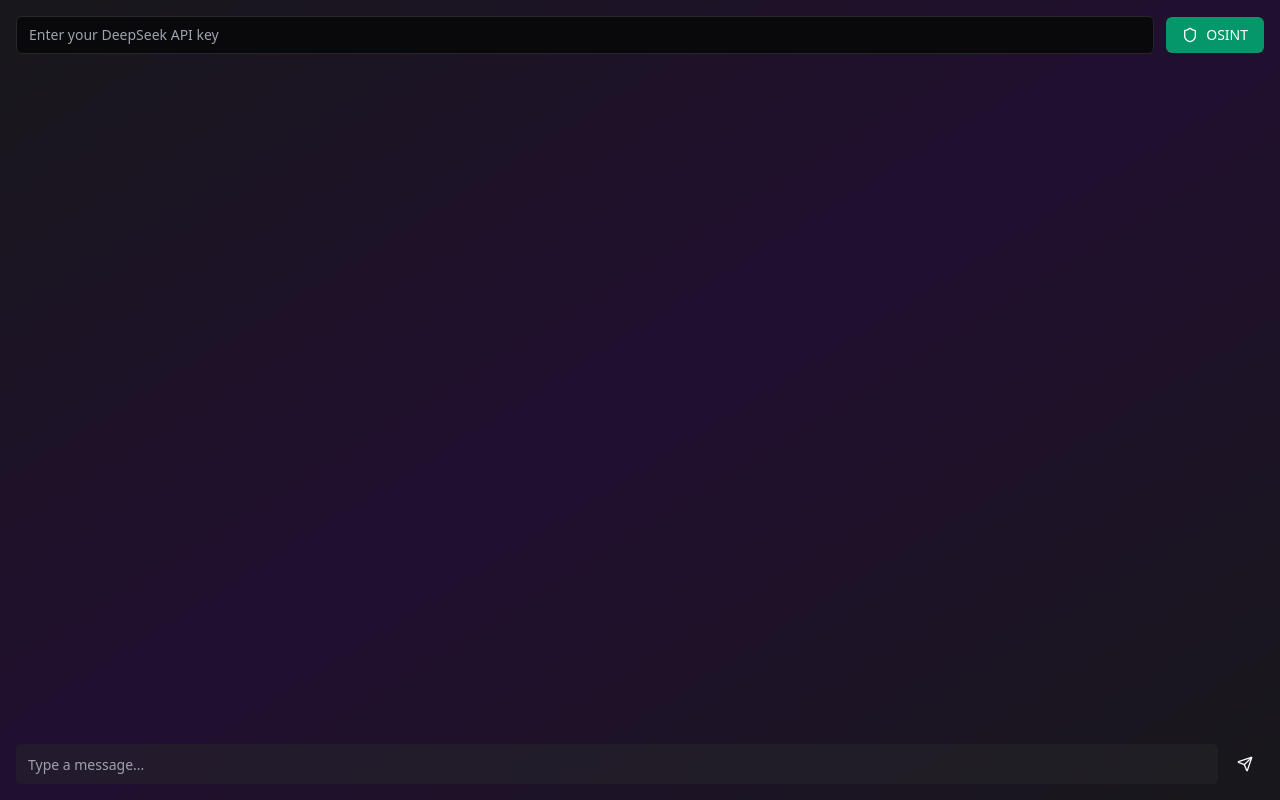
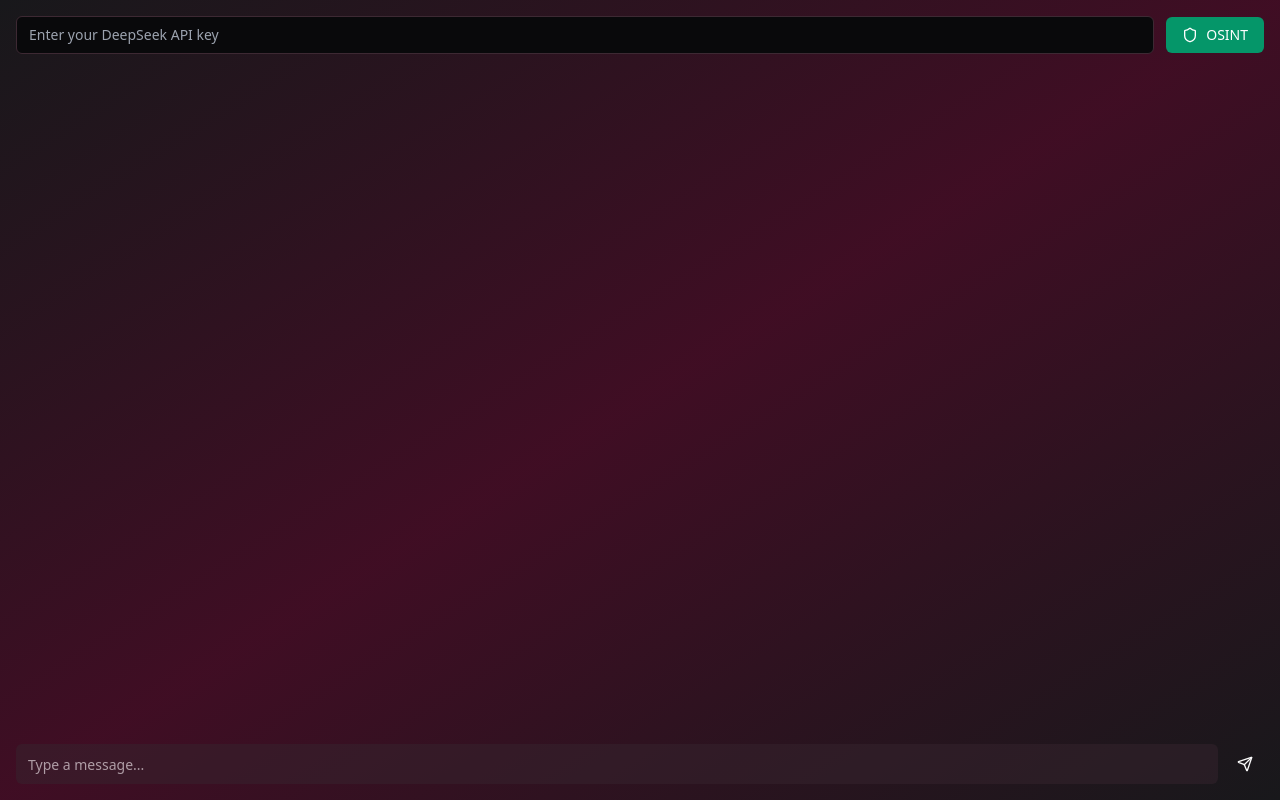
Before and after one commit to luborgess/chatcode-slide, a React (Vite) app: page / in a window 1280 px wide. Built offline with nearby package versions, Linux system fonts and the light colour scheme.

Commit message:
Changes
Co-authored-by: luborgess <103459189+luborgess@users.noreply.github.com>

```diff
--- a/src/index.css
+++ b/src/index.css
@@ -10,19 +10,19 @@
     --card-foreground: 0 0% 98%;
     --popover: 240 10% 3.9%;
     --popover-foreground: 0 0% 98%;
-    --primary: 0 0% 98%;
-    --primary-foreground: 240 5.9% 10%;
-    --secondary: 240 3.7% 15.9%;
+    --primary: 330 81% 60%;
+    --primary-foreground: 0 0% 100%;
+    --secondary: 330 20% 18%;
     --secondary-foreground: 0 0% 98%;
-    --muted: 240 3.7% 15.9%;
-    --muted-foreground: 240 5% 64.9%;
-    --accent: 240 3.7% 15.9%;
+    --muted: 330 15% 18%;
+    --muted-foreground: 330 10% 65%;
+    --accent: 330 40% 25%;
     --accent-foreground: 0 0% 98%;
     --destructive: 0 62.8% 30.6%;
     --destructive-foreground: 0 0% 98%;
-    --border: 240 3.7% 15.9%;
-    --input: 240 3.7% 15.9%;
-    --ring: 240 4.9% 83.9%;
+    --border: 330 20% 20%;
+    --input: 330 20% 20%;
+    --ring: 330 81% 60%;
     --radius: 0.5rem;
   }
 }
@@ -37,7 +37,7 @@
 }
 
 .chat-gradient {
-  background: linear-gradient(to bottom right, rgb(24 24 27), rgb(88 28 135 / 0.3), rgb(24 24 27));
+  background: linear-gradient(to bottom right, rgb(24 24 27), rgb(190 24 93 / 0.3), rgb(24 24 27));
 }
 
 .glass-panel {
```
